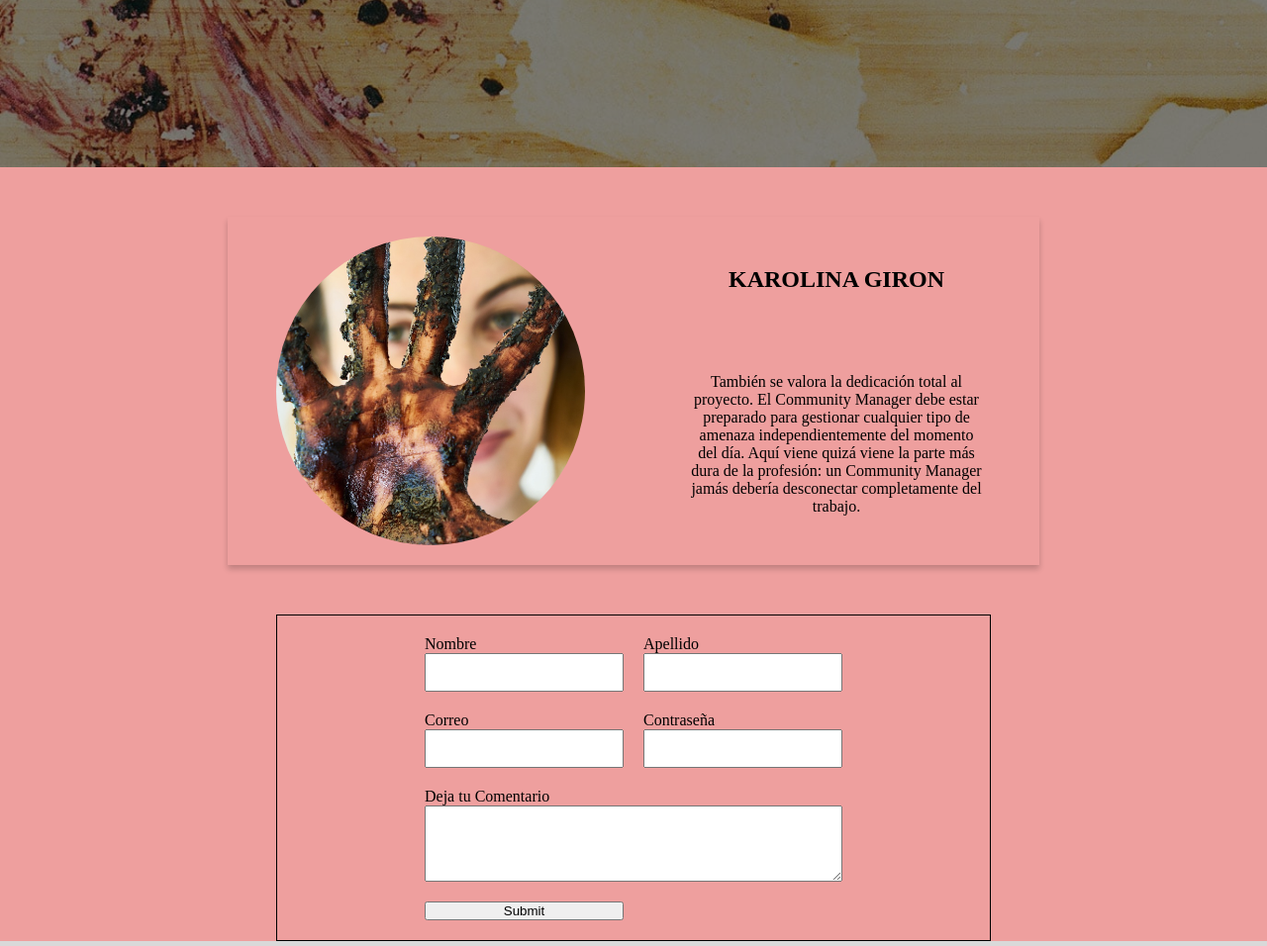
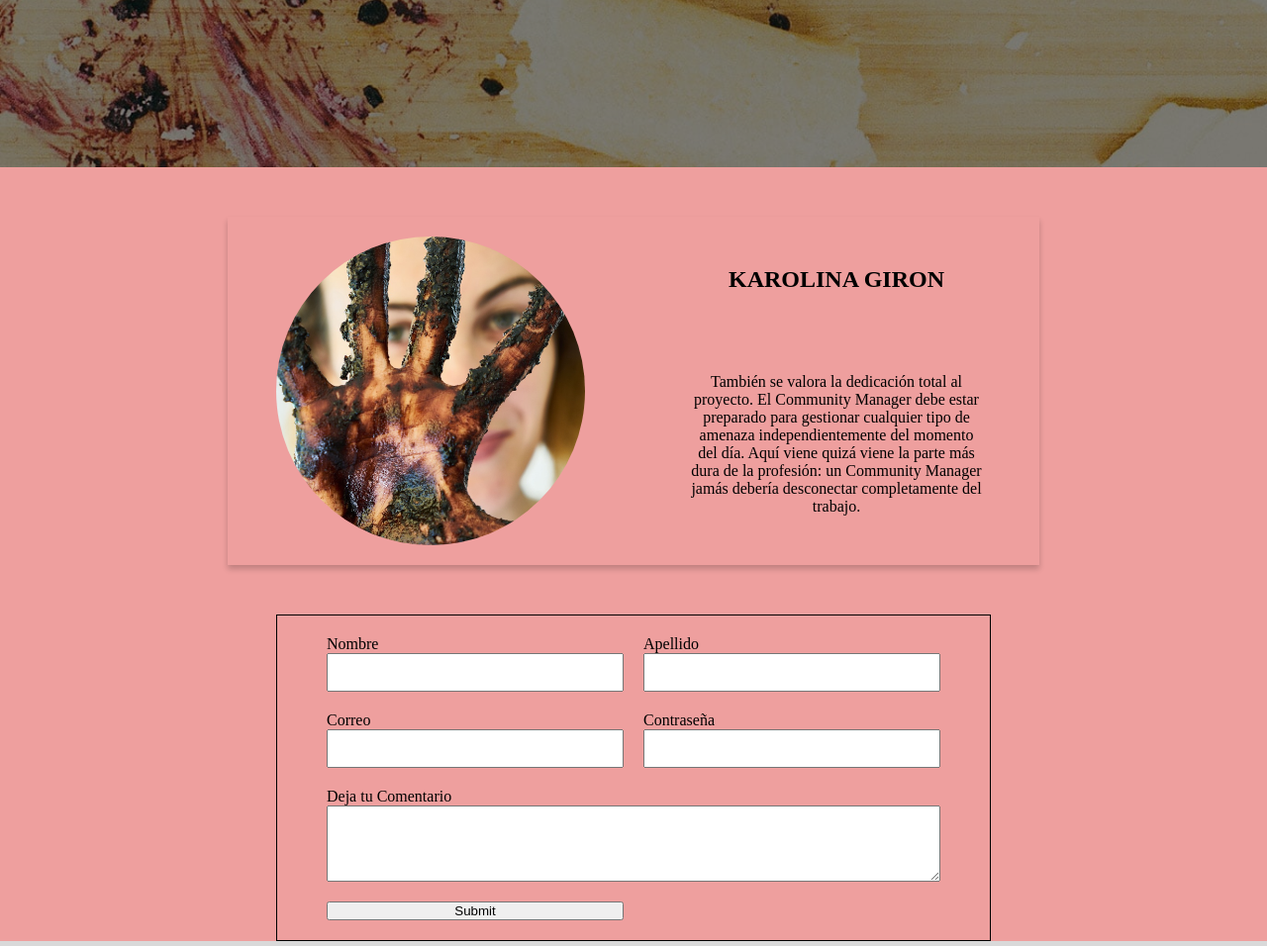
Before and after one commit to angelus814/ProyectoWeb10.github.io, a plain HTML site: page index.html in a window 1280 px wide. Shown: the part 351-1307 px from the top of the page at 99% size. Drawn offline with Linux system fonts and the light colour scheme.

Commit message:
Update css.css

```diff
--- a/css.css
+++ b/css.css
@@ -100,7 +100,7 @@
 }
 .grid-formulario{
     display: grid;
-
+    grid-template-columns: repeat(auto-fill, minmax(100px, 300px));
     width: 90%;
     max-width: 700px;
     margin:0 auto;
```
